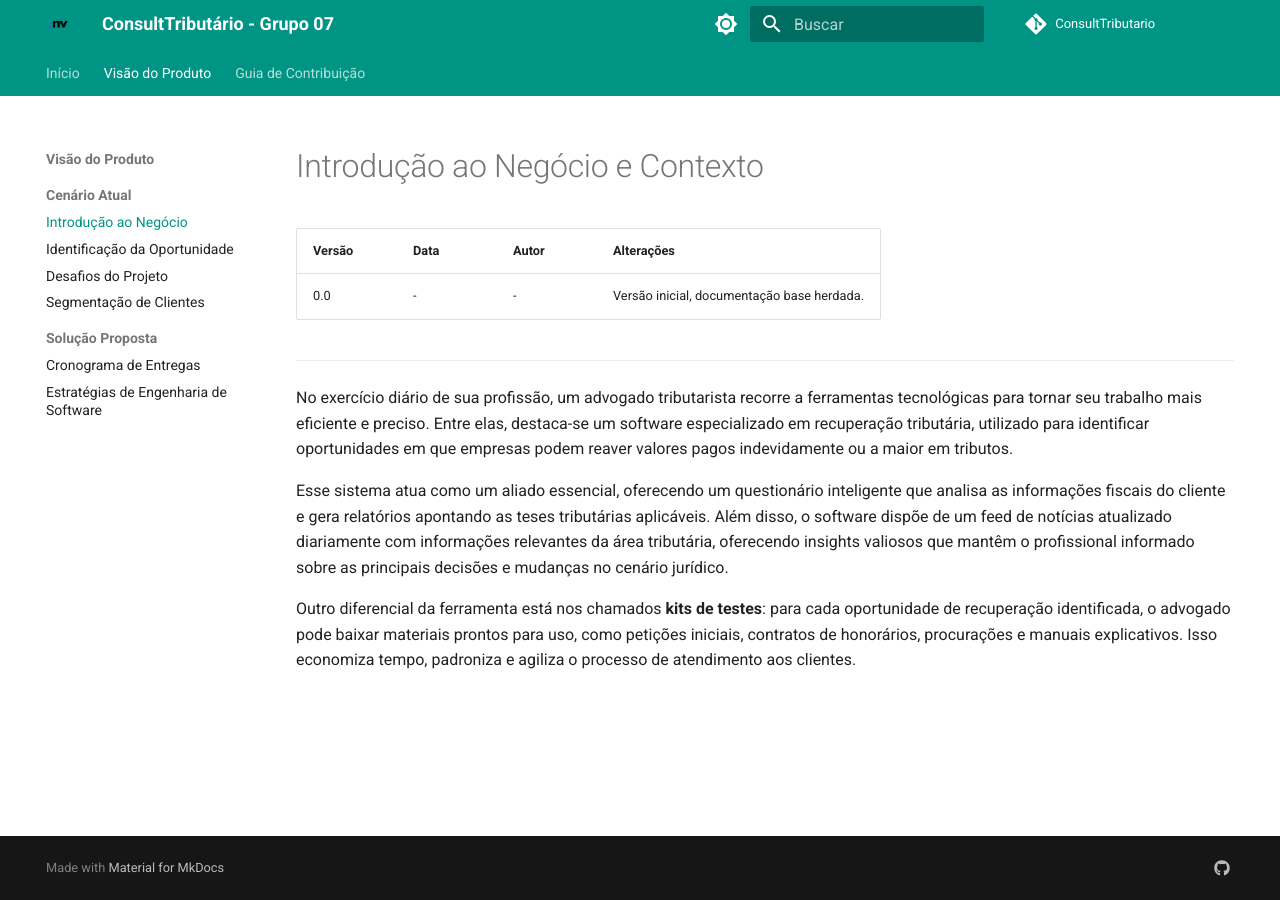
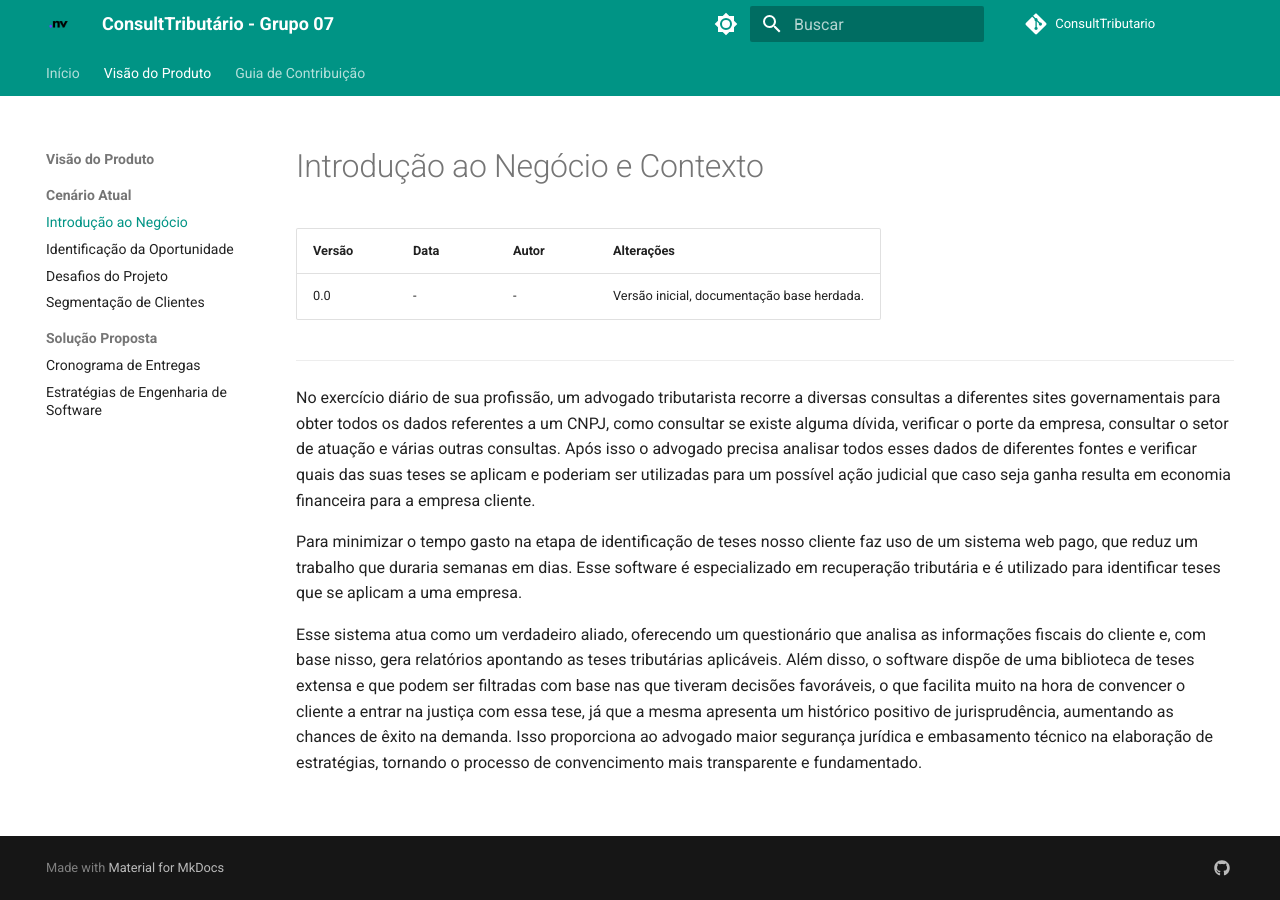
Before and after one commit to mdsreq-fga-unb/2025.1-T02-ConsultTributario, an MkDocs documentation site: the page built from docs/visao-produto/cenario-atual/introducao-negocio.md, in a window 1280 px wide. Built offline with MkDocs 1.6.1 and Material for MkDocs 9.7.7, drawn with Linux system fonts in a browser that asks for light colours; comment, search, counter and statistics services are not loaded.

Commit message:
Editando arquivo 1

```diff
--- a/docs/visao-produto/cenario-atual/introducao-negocio.md
+++ b/docs/visao-produto/cenario-atual/introducao-negocio.md
@@ -6,8 +6,8 @@
 
 ---
 
-No exercício diário de sua profissão, um advogado tributarista recorre a ferramentas tecnológicas para tornar seu trabalho mais eficiente e preciso. Entre elas, destaca-se um software especializado em recuperação tributária, utilizado para identificar oportunidades em que empresas podem reaver valores pagos indevidamente ou a maior em tributos.
+No exercício diário de sua profissão, um advogado tributarista recorre a diversas consultas a diferentes sites governamentais para obter todos os dados referentes a um CNPJ, como consultar se existe alguma dívida, verificar o porte da empresa, consultar o setor de atuação e várias outras consultas. Após isso o advogado precisa analisar todos esses dados de diferentes fontes e verificar quais das suas teses se aplicam e poderiam ser utilizadas para um possível ação judicial que caso seja ganha resulta em economia financeira para a empresa cliente.
 
-Esse sistema atua como um aliado essencial, oferecendo um questionário inteligente que analisa as informações fiscais do cliente e gera relatórios apontando as teses tributárias aplicáveis. Além disso, o software dispõe de um feed de notícias atualizado diariamente com informações relevantes da área tributária, oferecendo insights valiosos que mantêm o profissional informado sobre as principais decisões e mudanças no cenário jurídico.
+Para minimizar o tempo gasto na etapa de identificação de teses nosso cliente faz uso de um sistema web pago, que reduz um trabalho que duraria semanas em dias. Esse software é especializado em recuperação tributária e é utilizado para identificar teses que se aplicam a uma empresa.
 
-Outro diferencial da ferramenta está nos chamados **kits de testes**: para cada oportunidade de recuperação identificada, o advogado pode baixar materiais prontos para uso, como petições iniciais, contratos de honorários, procurações e manuais explicativos. Isso economiza tempo, padroniza e agiliza o processo de atendimento aos clientes.
+Esse sistema atua como um verdadeiro aliado, oferecendo um questionário que analisa as informações fiscais do cliente e, com base nisso, gera relatórios apontando as teses tributárias aplicáveis. Além disso, o software dispõe de uma biblioteca de teses extensa e que podem ser filtradas com base nas que tiveram decisões favoráveis, o que facilita muito na hora de convencer o cliente a entrar na justiça com essa tese, já que a mesma apresenta um histórico positivo de jurisprudência, aumentando as chances de êxito na demanda. Isso proporciona ao advogado maior segurança jurídica e embasamento técnico na elaboração de estratégias, tornando o processo de convencimento mais transparente e fundamentado.
```
Also changed, not shown: docs/visao-produto/cenario-atual/oportunidade.md (+1 -1 lines), docs/visao-produto/cenario-atual/desafios.md (line endings or trailing spaces).
